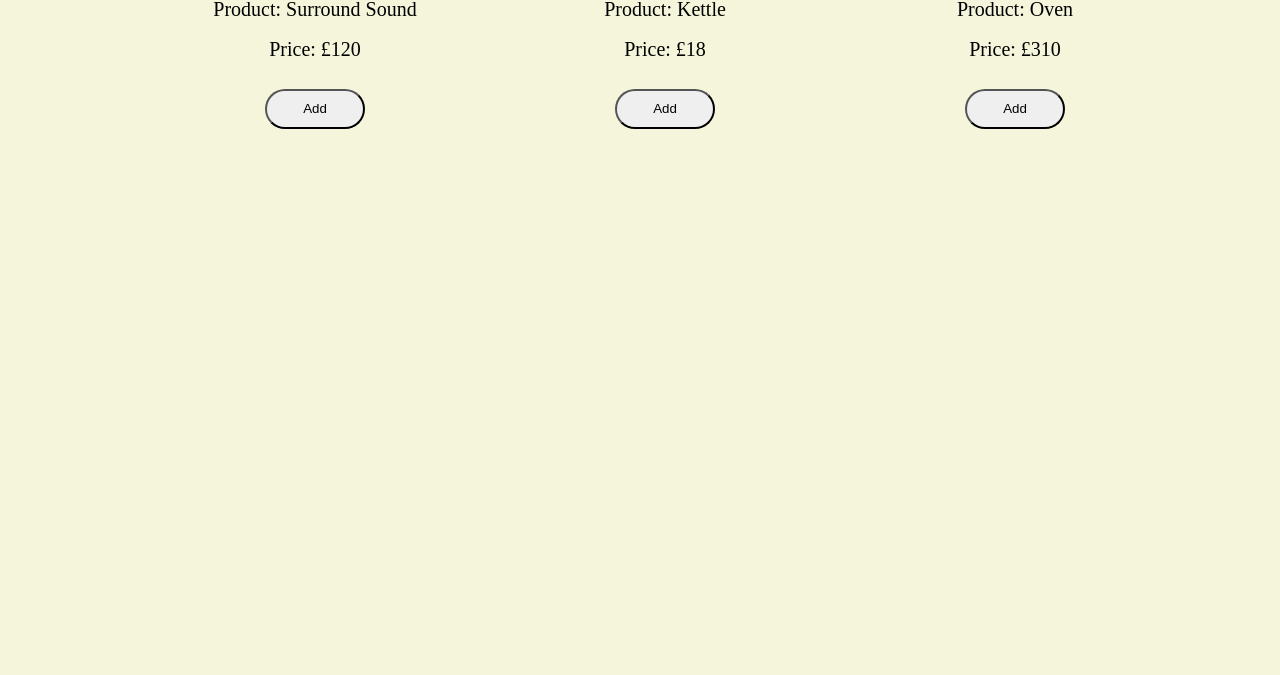
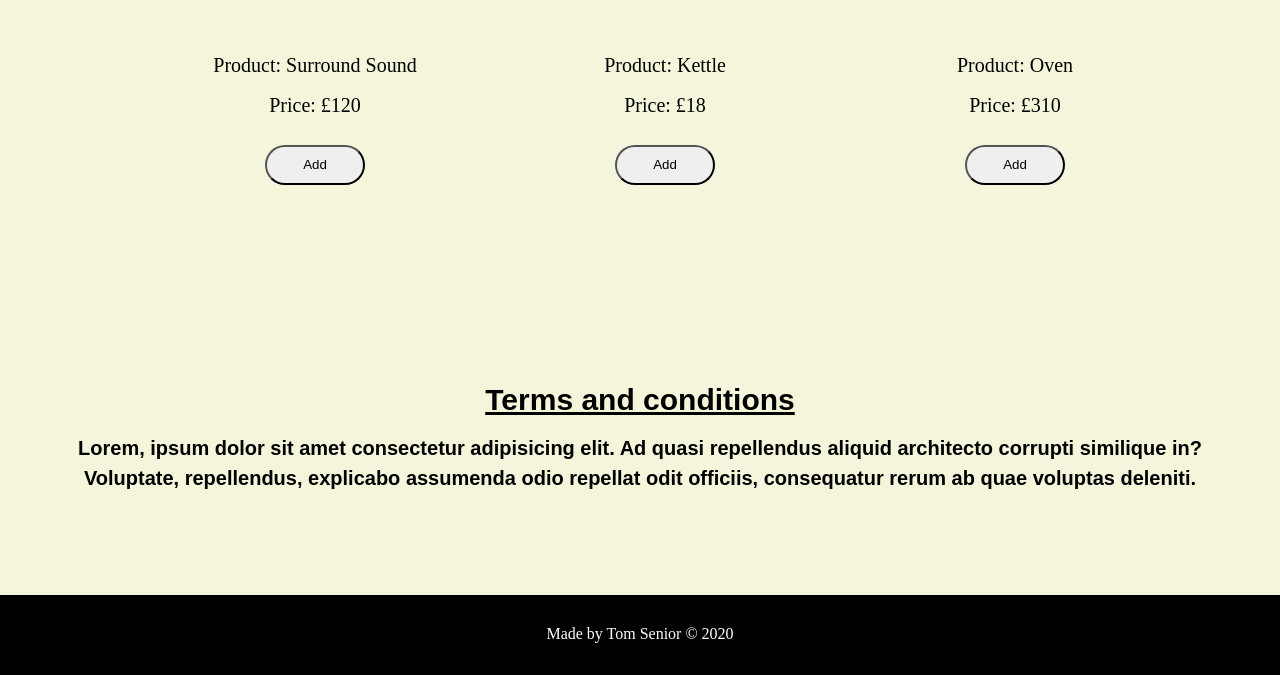
Before and after one commit to tsenior18/Shopping-Cart, a plain HTML site: page index.html in a window 1280 px wide. Shown: the part 1523-2198 px from the top of the page. Before the commit the page ends 1692 px from the top, so only its background shows below. Drawn offline with Linux system fonts and the light colour scheme.

Commit message:
footer added

```diff
--- a/css/index.css
+++ b/css/index.css
@@ -49,6 +49,8 @@ nav {
     height: 40vh;
     padding: 0px;
     margin: 0px;
+    padding-top: 20px;
+    padding-bottom: 20px;
 }
 
 /* Title of the first section  */
@@ -81,7 +83,7 @@ nav {
 /* --- images section */
 
 .wrapper {
-    height: 120vh;
+    height: vh;
     display: grid;
     grid-template-columns: 250px 250px 250px;
     grid-gap: 100px;
@@ -99,6 +101,12 @@ nav {
 .wrapper img:hover {
     transform: scale(1.1);
 }
+
+.wrapper>div {
+    width: 300px;
+    height: 75vh;
+}
+
 
 .information {
     height: 200px;
@@ -124,4 +132,53 @@ nav {
     width: 100px;
     height: 40px;
     border-radius: 20px;
+    outline: none;
 }
+
+/* Terms and Condidtions Section */
+
+.main-terms {
+    height: 30vh;
+    width: 90%;
+    padding: 0;
+    margin: 0 auto;
+    padding-top: 40px;
+    padding-bottom: 40px;
+    text-align: center;
+}
+
+.main-terms h3 {
+    color: black;
+    font-size: 30px;
+    font-weight: bold;
+    line-height: 30px;
+    text-decoration: underline;
+    font-family: 'Quicksand', sans-serif;
+}
+
+.main-terms p {
+    color: black;
+    font-size: 20px;
+    font-weight: bold;
+    line-height: 30px;
+    font-family: 'Quicksand', sans-serif;
+}
+
+/* ---- Footer ------ */
+
+footer {
+    display: flex;
+    justify-content: center;
+    padding: 5px;
+    height: 10vh;
+    background-color: black;
+    color: #fff;
+    margin-top: 10px;
+    padding-top: 10px;
+    padding-bottom: 10px;
+}
+
+footer p {
+    padding-top: 20px;
+    padding-bottom: 20px;
+}
--- a/index.html
+++ b/index.html
@@ -92,9 +92,19 @@
             </div>
         </div>
     </div>
+    </div>
     <!-- Section 2 of the page ------->
-
-
+    <div class="main-terms">
+        <h3>Terms and conditions</h3>
+        <br>
+        <p>Lorem, ipsum dolor sit amet consectetur adipisicing elit. Ad quasi repellendus aliquid architecto
+            corrupti similique in? Voluptate, repellendus, explicabo assumenda odio repellat odit officiis,
+            consequatur rerum ab quae voluptas deleniti.</p>
+    </div>
+    <!-- Footer for the page -->
+    <footer>
+        <p>Made by Tom Senior © 2020</p>
+    </footer>
     <script src="./JS/typewriter.js"></script>
     <script src="./JS/time.js"></script>
 </body>
```
